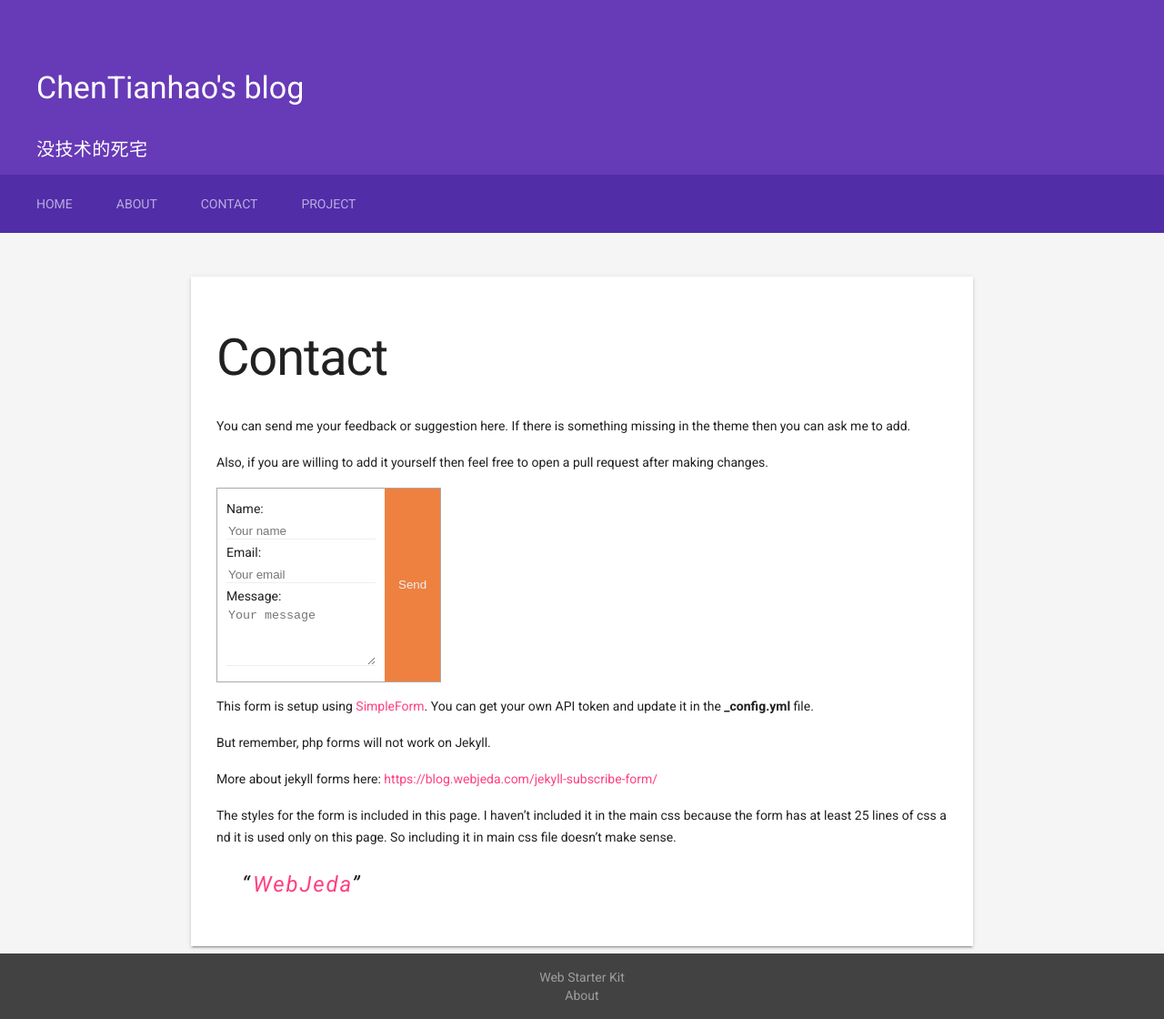
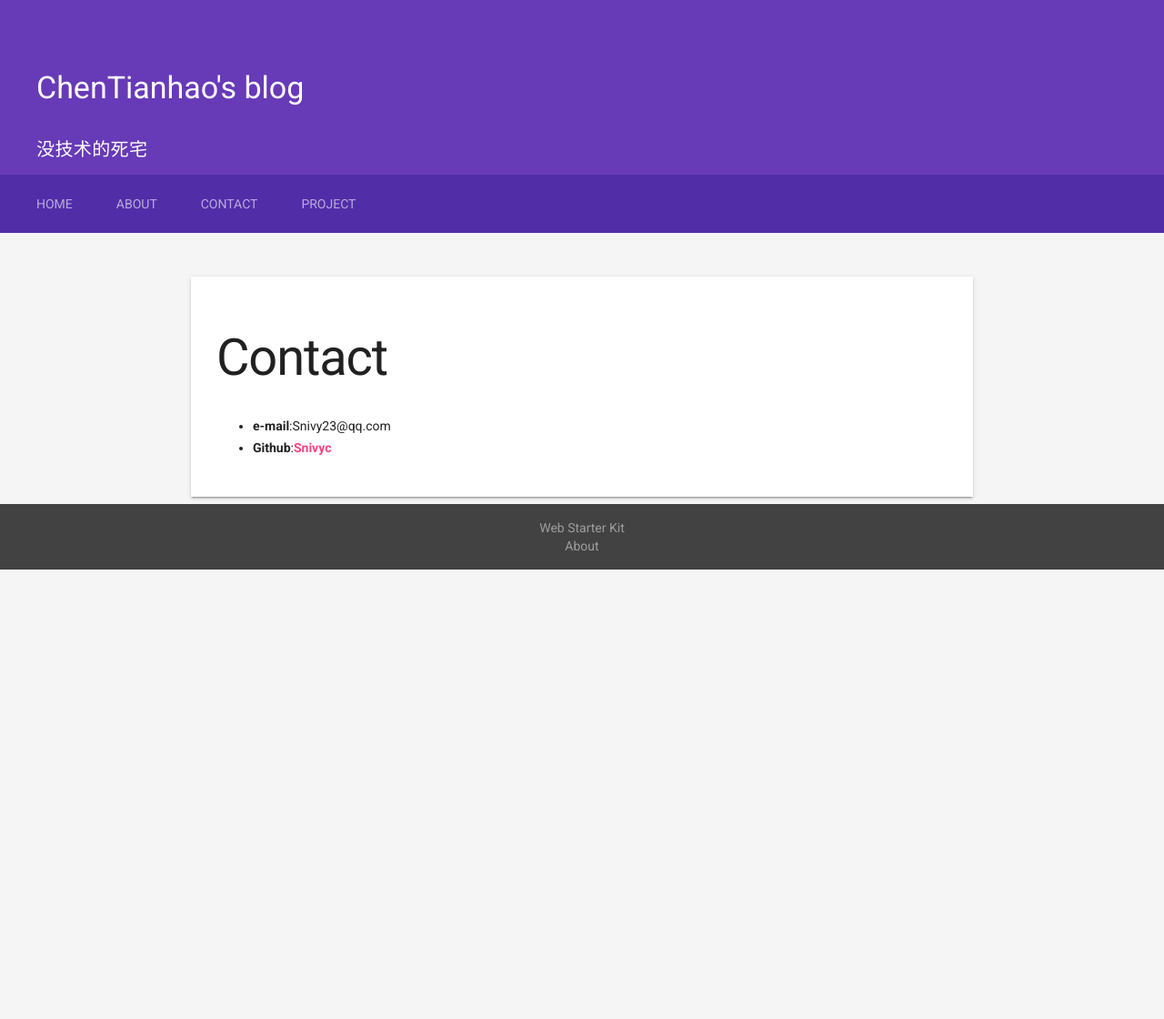
Before and after one commit to Snivyc/Snivyc.github.io, a Jekyll site: the page built from _pages/contact.md, in a window 1280 px wide. Shown: the whole page at 91% size. Built offline with Jekyll 4.4.1, drawn with Linux system fonts in a browser that asks for light colours.

Commit message:
modified:   _pages/about.md 	modified:   _pages/contact.md

```diff
--- a/_pages/contact.md
+++ b/_pages/contact.md
@@ -4,96 +4,5 @@ layout: post
 permalink: /contact/
 ---
 
-
-<style>
-.contact-li {
-    list-style: none;
-}
-
-.contact-input {
-    border:none;
-    border-bottom: 1px solid #eee;
-    width: 12em;
-}
-
-.contact-input:focus {
-    outline:none;
-    border-bottom: 1px solid #ea6111;
-}
-
-.contact-label {
-    display: block;
-}
-
-ul.contact-ul {
-    margin: 0;
-    padding: 10px;
-}
-
-#submit {
-    border:none;
-    background-color: #ea6111;
-    padding: 5px 15px;
-    color: #eee;
-    opacity: 0.8;
-}
-
-#submit:hover {
-    opacity: 1;
-    cursor: pointer;
-}
-
-
-#contact-form {
-    border: 1px solid #aaa;
-    display: inline-flex;
-    margin-bottom: 1em;
-}
-
-</style>
-
-You can send me your feedback or suggestion here. If there is something missing in the theme then you can ask me to add.
-
-Also, if you are willing to add it yourself then feel free to open a pull request after making changes.
-
-<form id="contact-form" class="form" action="https://getsimpleform.com/messages?form_api_token={{site.api-token}}" method="POST" enctype="multipart/form-data">
-        <ul class="contact-ul">
-            <li class="contact-li">
-                <label class="contact-label" for="name">Name:</label>
-                <input type="text" placeholder="Your name" id="name" class="contact-input" name="name" tabindex="1"/>
-            </li>
-            <li class="contact-li">
-                <label class="contact-label" for="email">Email:</label>
-                <input type="email" placeholder="Your email" id="email" class="contact-input" name="email" tabindex="2"/>
-            </li>
-            <li class="contact-li">
-                <label class="contact-label" for="message">Message:</label>
-                <textarea class="contact-textarea" placeholder="Your message" class="contact-input" rows="4" id="message" name="message" tabindex="3"></textarea>
-            </li>
-
-        </ul>
-        <input type="submit" value="Send" id="submit"/>
-        <input type="hidden" name='redirect_to' value="http://blog.webjeda.com/thank-you/" />
-
-</form>
-
-This form is setup using [SimpleForm](https://getsimpleform.com){: target="_blank" rel="nofollow"}. You can get your own API token and update it in the **_config.yml** file.
-
-But remember, php forms will not work on Jekyll.
-
-More about jekyll forms here: [https://blog.webjeda.com/jekyll-subscribe-form/](https://blog.webjeda.com/jekyll-subscribe-form/)
-
-The styles for the form is included in this page. I haven't included it in the main css because the form has at least 25 lines of css and it is used only on this page. So including it in main css file doesn't make sense.
-
-
-<div id="fb-root"></div>
-<script>(function(d, s, id) {
-  var js, fjs = d.getElementsByTagName(s)[0];
-  if (d.getElementById(id)) return;
-  js = d.createElement(s); js.id = id;
-  js.src = "//connect.facebook.net/en_US/sdk.js#xfbml=1&version=v2.8&appId=1409800599270506";
-  fjs.parentNode.insertBefore(js, fjs);
-}(document, 'script', 'facebook-jssdk'));</script>
-
-
-<div class="fb-page" data-href="https://www.facebook.com/webjeda/" data-small-header="true" data-adapt-container-width="false" data-hide-cover="true" data-show-facepile="true"><blockquote cite="https://www.facebook.com/webjeda/" class="fb-xfbml-parse-ignore"><a href="https://www.facebook.com/webjeda/">WebJeda</a></blockquote></div>
+- **e-mail**:Snivy23@qq.com
+- **Github**:[**Snivyc**](https://github.com/Snivyc)
```
Also changed, not shown: _pages/about.md (+4 -48 lines).
